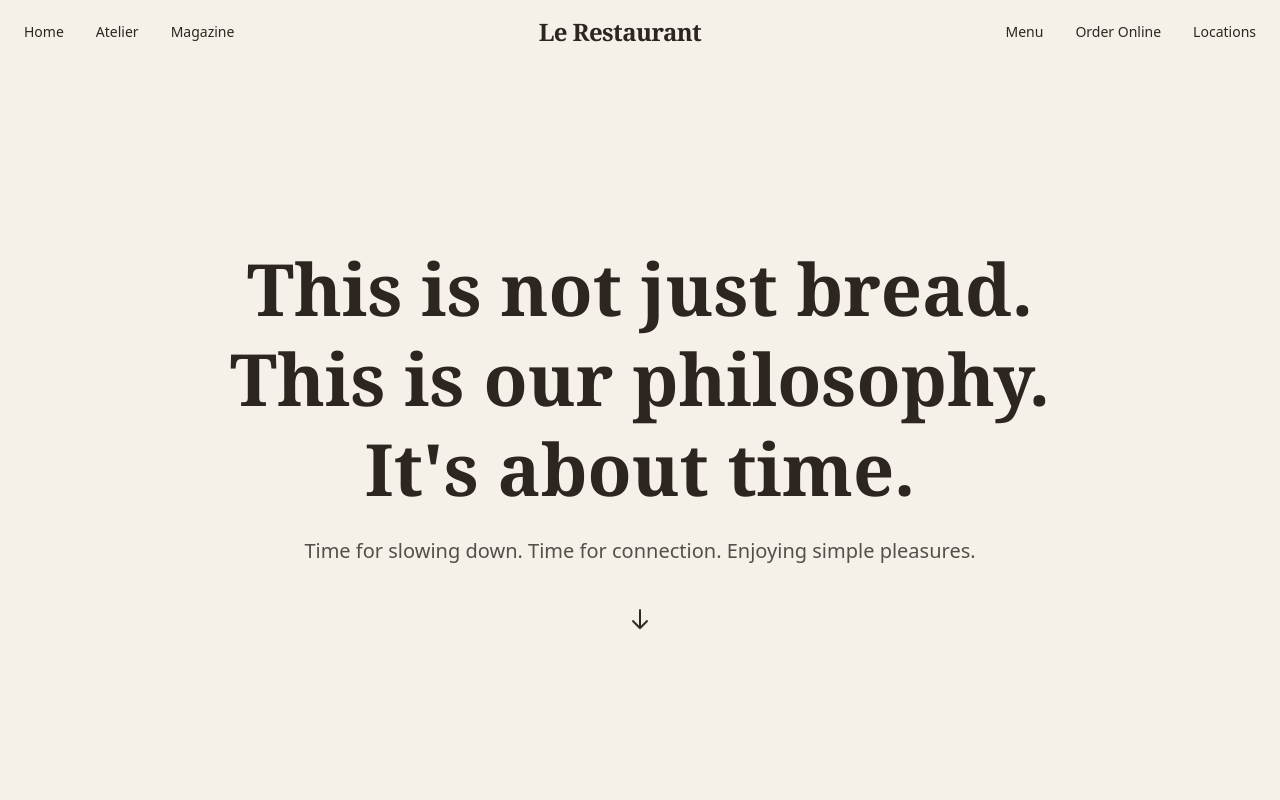
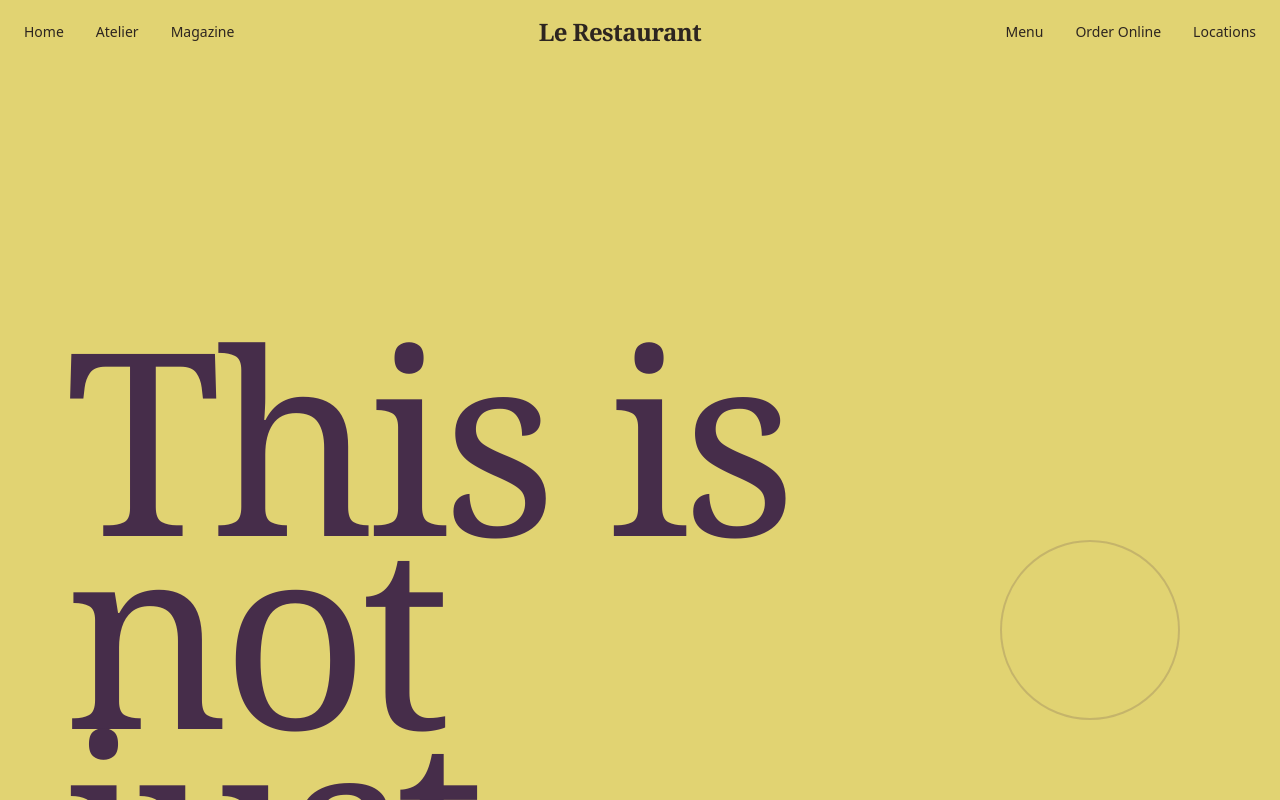
Before and after one commit to lawrence1470/restaurant, a Next.js app: page / in a window 1280 px wide. Shown: the top 800 px of the page. Built offline with nearby package versions, Linux system fonts and the light colour scheme.

Commit message:
add a bunch of changes

```diff
--- a/app/components/Hero.js
+++ b/app/components/Hero.js
@@ -1,22 +1,156 @@
+'use client';
+
+import { useEffect, useState } from 'react';
+
 export default function Hero() {
+  const [scrollProgress, setScrollProgress] = useState(0);
+
+  useEffect(() => {
+    const handleScroll = () => {
+      const scrolled = window.scrollY;
+      const windowHeight = window.innerHeight;
+
+      // Text animation phase: 0 to ~800px (approximately 1 viewport height)
+      // After 800px, allow normal scrolling
+      const animationThreshold = windowHeight;
+      const progress = Math.min(scrolled / animationThreshold, 1);
+
+      setScrollProgress(progress);
+    };
+
+    window.addEventListener('scroll', handleScroll, { passive: true });
+    handleScroll();
+
+    return () => window.removeEventListener('scroll', handleScroll);
+  }, []);
+
+  // Exact color interpolation from Concrete Club Studio
+  const interpolateColor = (start, end, progress) => {
+    const r = Math.round(start[0] + (end[0] - start[0]) * progress);
+    const g = Math.round(start[1] + (end[1] - start[1]) * progress);
+    const b = Math.round(start[2] + (end[2] - start[2]) * progress);
+    return `rgb(${r}, ${g}, ${b})`;
+  };
+
+  const backgroundColor = interpolateColor(
+    [225, 211, 114], // warm yellow-beige start
+    [243, 238, 201], // light cream end
+    scrollProgress
+  );
+
+  const textColor = interpolateColor(
+    [70, 45, 74],    // dark purple-brown start
+    [47, 38, 49],    // darker purple-brown end
+    scrollProgress
+  );
+
+  // Calculate translateX for second line
+  // Max movement: ~668px (approximately 55% of viewport width at 1200px)
+  // Movement happens during first viewport scroll
+  const maxTranslateX = typeof window !== 'undefined' ? window.innerWidth * 0.55 : 660;
+  const translateX = scrollProgress * maxTranslateX;
+
   return (
+    <>
+      {/* Fixed intro container matching Concrete Club structure */}
       <section
-      className="min-h-screen flex items-center justify-center bg-cream px-6 pt-20"
+        className="intro"
+        style={{
+          position: 'fixed',
+          top: 0,
+          left: 0,
+          right: 0,
+          width: '100%',
+          height: '100vh',
+          zIndex: 10,
+          overflow: 'visible'
+        }}
         role="banner"
       >
-      <div className="max-w-5xl text-center">
-        <h1 className="text-4xl md:text-6xl lg:text-7xl font-serif font-bold leading-tight mb-6 text-balance">
-          This is not just bread. This is our philosophy. It's about time.
+        {/* Sticky wrapper with color transitions - full width background */}
+        <div
+          className="intro__wrapper"
+          style={{
+            position: 'sticky',
+            top: 0,
+            width: '100%',
+            height: '100vh',
+            background: backgroundColor,
+            color: textColor,
+            transition: 'background 0.3s ease-out, color 0.3s ease-out',
+            display: 'flex',
+            alignItems: 'center',
+            justifyContent: 'center'
+          }}
+        >
+          {/* Content container with max-width */}
+          <div style={{
+            position: 'relative',
+            width: '100%',
+            maxWidth: '1200px',
+            height: '100%',
+            margin: '0 auto',
+            padding: '0 25px'
+          }}>
+            {/* Title with exact Concrete Club styling */}
+            <h1
+              className="intro__title"
+              style={{
+                position: 'absolute',
+                top: '42.65%',
+                left: '25px',
+                width: '74.33%',
+                maxWidth: '892px',
+                fontSize: 'clamp(60px, 21.24vw, 255px)',
+                fontWeight: 400,
+                lineHeight: '0.757',
+                letterSpacing: '-0.03em',
+                fontFamily: 'Georgia, "Times New Roman", serif',
+                color: 'inherit',
+                margin: 0,
+                display: 'flex',
+                flexDirection: 'column',
+                transform: `translateY(${scrollProgress * -30}px)`,
+                opacity: 1 - scrollProgress * 0.3,
+                transition: 'transform 0.1s ease-out, opacity 0.1s ease-out'
+              }}
+            >
+              <span>This is not</span>
+              <span style={{
+                transform: `translateX(${translateX}px)`,
+                transition: 'transform 0.1s ease-out'
+              }}>
+                just bread.
+              </span>
             </h1>
-        <p className="text-lg md:text-xl text-dark-brown/80 max-w-2xl mx-auto">
-          Time for slowing down. Time for connection. Enjoying simple pleasures.
-        </p>
-        <div className="mt-12">
-          <svg className="w-6 h-6 mx-auto animate-bounce" fill="none" stroke="currentColor" viewBox="0 0 24 24">
-            <path strokeLinecap="round" strokeLinejoin="round" strokeWidth={2} d="M19 14l-7 7m0 0l-7-7m7 7V3" />
-          </svg>
+
+            {/* Optional decorative element */}
+            <div
+              className="intro__grid"
+              style={{
+                position: 'absolute',
+                bottom: '10%',
+                right: '5%',
+                opacity: 0.6 - scrollProgress * 0.6,
+                transition: 'opacity 0.3s ease-out'
+              }}
+            >
+              <div
+                style={{
+                  width: 'clamp(100px, 15vw, 180px)',
+                  height: 'clamp(100px, 15vw, 180px)',
+                  borderRadius: '50%',
+                  border: `2px solid ${textColor}`,
+                  opacity: 0.3
+                }}
+              />
+            </div>
           </div>
         </div>
       </section>
+
+      {/* Spacer to create scroll range - 200vh ensures content stays hidden until animation completes */}
+      <div style={{ height: '200vh', position: 'relative', zIndex: 1 }} />
+    </>
   );
 }
--- a/app/page.js
+++ b/app/page.js
@@ -2,7 +2,7 @@
 
 import Image from "next/image";
 import { useState, useEffect } from "react";
-import Hero from "./components/Hero";
+import Hero from "./components/hero";
 import ScrollingText from "./components/ScrollingText";
 import ScrollRevealText from "./components/ScrollRevealText";
 import HeroWithScroll from "./components/HeroWithScroll";
@@ -98,8 +98,10 @@ export default function Home() {
       {/* Hero Section */}
       <Hero />
 
-      {/* Scrolling Text */}
-      <ScrollingText />
+      {/* Content wrapper - ensures solid backgrounds over hero */}
+      <div style={{ position: 'relative', zIndex: 20, backgroundColor: '#F5F0E8' }}>
+        {/* Scrolling Text */}
+        <ScrollingText />
 
       {/* Hero with Scroll Effects */}
       <HeroWithScroll />
@@ -373,6 +375,8 @@ export default function Home() {
           </div>
         </div>
       </footer>
+      </div>
+      {/* End content wrapper */}
     </>
   );
 }
```
Lines whose indentation alone changed are shown as unchanged.
